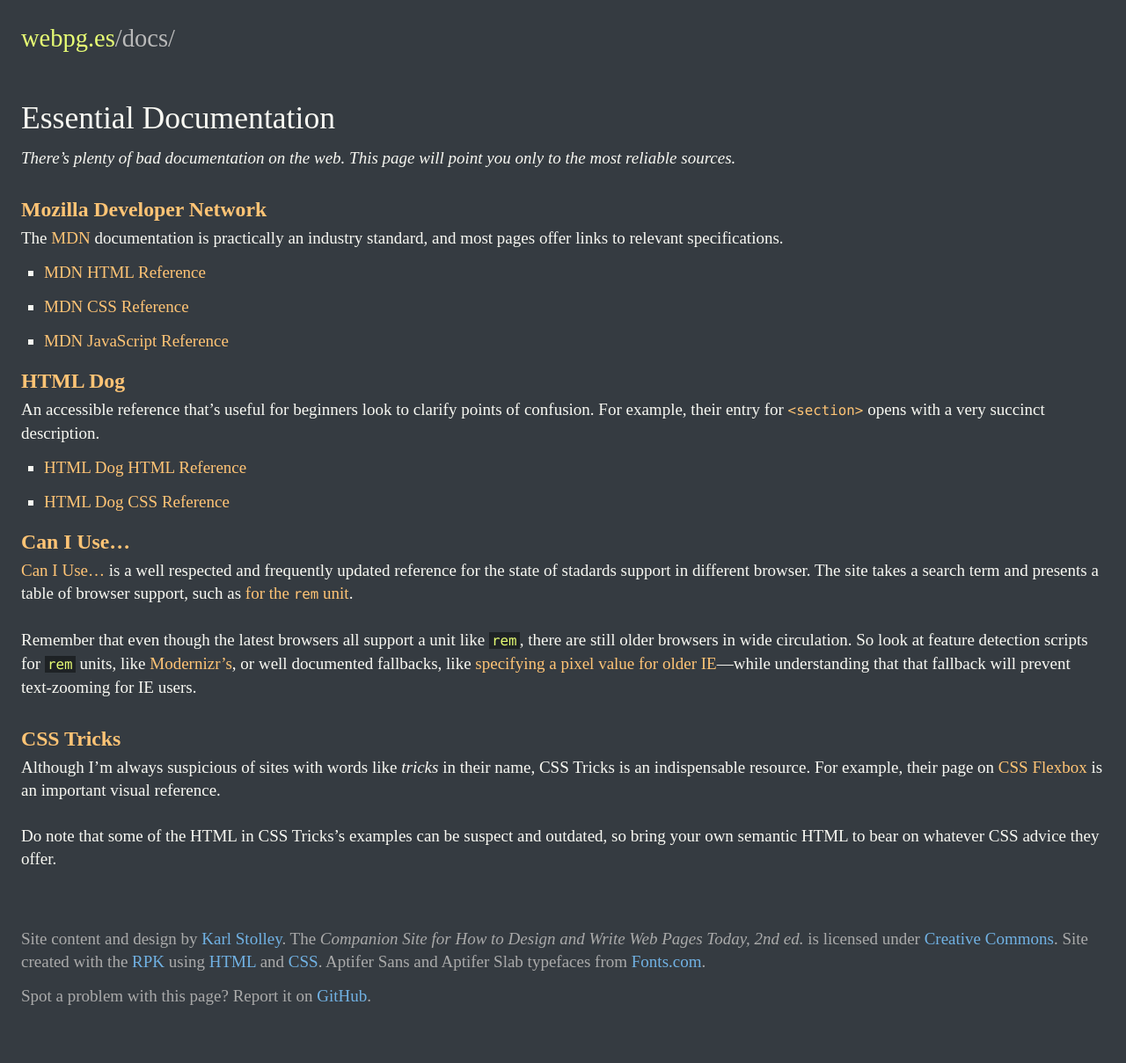
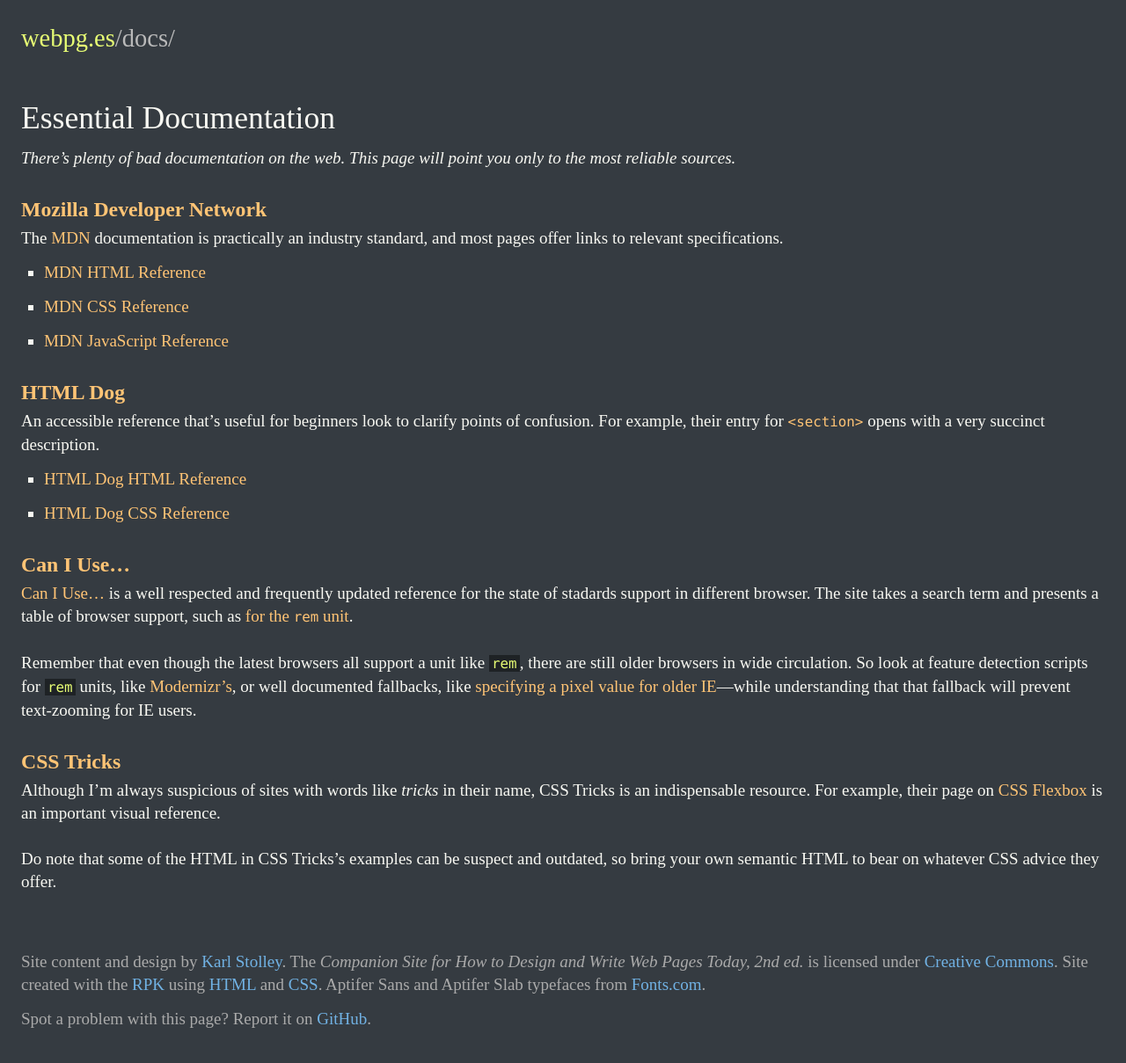
Before and after one commit to karlstolley/webpg.es, a Jekyll site: the page built from docs/index.md, in a window 1280 px wide. Shown: the whole page at 88% size. Built offline with Jekyll 4.4.1, drawn with Linux system fonts in a browser that asks for light colours; nearby versions of some CDN libraries; some web fonts are replaced; before the commit the page ends 1183 px from its top, so only the background shows below that.

Commit message:
More padding styles for headings; getting way too verbose

```diff
--- a/assets/css/screen.scss
+++ b/assets/css/screen.scss
@@ -130,6 +130,10 @@ h3 + p {
 h2 + p {
   font-style: italic;
 }
+ul + h2,
+ul + h3,
+ol + h2,
+ol + h3,
 p + h2,
 p + h3 {
   padding-top: 13px;
```
